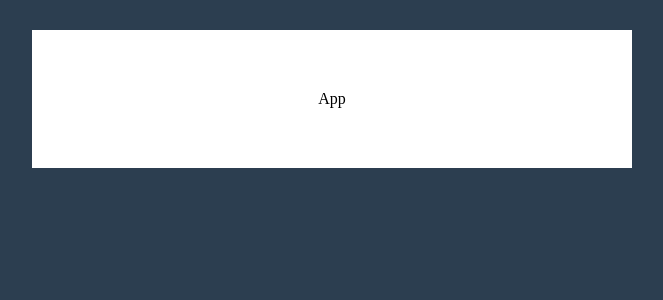
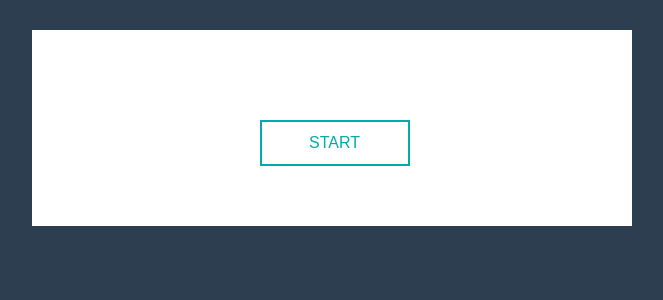
Before and after one commit to Zack1808/stopwatch, a React (Create React App) app: page / in a window 1280 px wide. Shown: the top 300 px of the page, without its empty margins (308-971 px from the left). Built offline with nearby package versions, Linux system fonts and the light colour scheme.

Commit message:
Created and styled the Button component

```diff
--- a/src/components/App.js
+++ b/src/components/App.js
@@ -1,4 +1,7 @@
 import React from 'react';
+
+// Importing the costume made components
+import Button from './Button';
 
 // Importing the style file
 import '../css/App.css';
@@ -10,7 +13,7 @@ const App = () => {
         <div className="main-section">
             <div className="clock-holder">
                 <div className="stopwatch">
-                    App
+                    <Button text="start" color="green" />
                 </div>
             </div>
         </div>
--- /dev/null
+++ b/src/components/Button.js
@@ -0,0 +1,15 @@
+import React from 'react';
+
+// Importing the Styling
+import "../css/Button.css"
+
+// Creating the Button component
+const Button = ({ handleOperation, text, color = "green"}) => {
+    return (
+        <div>
+            <button className={`stopwatch-btn stopwatch-btn-${color}`} onClick={handleOperation}>{text}</button>
+        </div>
+    )
+}
+
+export default Button;
--- /dev/null
+++ b/src/css/Button.css
@@ -0,0 +1,42 @@
+.stopwatch .stopwatch-btn {
+    background: #fff;
+    margin-top: 30px;
+    margin-left: 5px;
+    border: none;
+    padding: 12px 15px;
+    font-size: 16px;
+    text-transform: uppercase;
+    width: 150px;
+    transition: background 1s;
+    cursor: pointer;
+}
+
+.stopwatch .stopwatch-btn-red {
+    border: 2px solid #c85454;;
+    color: #c85454;
+}
+
+.stopwatch .stopwatch-btn-red:hover {
+    background: #c85454;
+    color: #fff;
+}
+
+.stopwatch .stopwatch-btn-blue {
+    border: 2px solid #3636c2;
+    color: #3636c2;
+}
+
+.stopwatch .stopwatch-btn-blue:hover {
+    background: #3636c2;
+    color: #fff;
+}
+
+.stopwatch .stopwatch-btn-green  {
+    border: 2px solid #00aba9;
+    color: #00aba9;
+}
+
+.stopwatch .stopwatch-btn-green:hover {
+    background: #00aba9;
+    color: #fff;
+}
```
